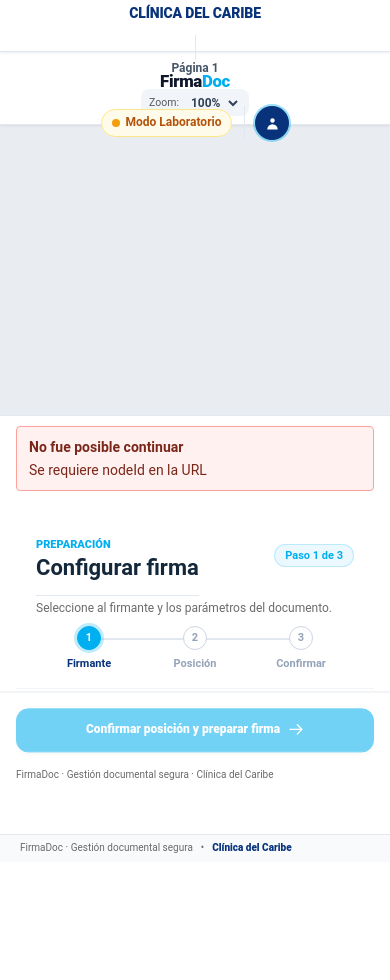
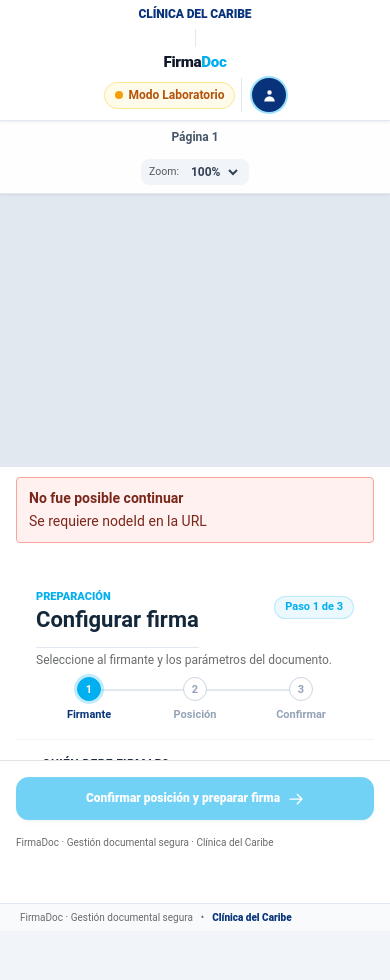
Before and after one commit to GamaYuto/firmadoc, a Python web app: template frontend/templates/iniciar.html in a window 390 px wide. Before the commit the page ends 853 px from the top, so only its background shows below. Run offline with Jinja, Linux system fonts and the light colour scheme; the template is opened without the code that fills it, so the values that code supplies are empty.

Commit message:
style(ui): update firmadoc-theme.css tokens

```diff
--- a/frontend/static/css/firmadoc-theme.css
+++ b/frontend/static/css/firmadoc-theme.css
@@ -201,6 +201,48 @@ html, body {
   flex-shrink: 0;
 }
 
+@media (max-width: 768px) {
+  .app-header {
+    min-height: 56px;
+    height: auto;
+    padding: 0.5rem 0.875rem;
+    gap: 0.5rem;
+    box-sizing: border-box;
+  }
+
+  .brand-block {
+    gap: 0.5rem;
+    min-width: 0;
+  }
+
+  .brand-institution-text {
+    font-size: 0.75rem;
+    font-weight: 800;
+    line-height: 1.1;
+  }
+
+  .brand-divider {
+    height: 1.125rem;
+  }
+
+  .brand-name {
+    font-size: 0.95rem;
+  }
+
+  .brand-context {
+    font-size: 0.6875rem;
+  }
+
+  .header-right-area {
+    gap: 0.375rem;
+  }
+
+  .badge-lab-mode {
+    font-size: 0.6875rem;
+    padding: 0.2rem 0.5rem;
+  }
+}
+
 .badge-lab-mode {
   display: inline-flex;
   align-items: center;
@@ -292,6 +334,16 @@ html, body {
   overflow: hidden;
   margin: 0;
   padding: 0;
+}
+
+@media (max-width: 768px) {
+  body.operational-body:has(.manager-approval-layout) {
+    height: auto !important;
+    min-height: 100dvh !important;
+    max-height: none !important;
+    overflow-y: auto !important;
+    overflow-x: hidden !important;
+  }
 }
 
 /* ==========================================================================
@@ -446,7 +498,7 @@ html, body {
   min-width: 0;
   height: 100%;
   overflow: hidden;
-  background-color: var(--cdc-slate-100);
+  background-color: var(--cdc-slate-200);
 }
 
 .viewer-toolbar {
@@ -533,29 +585,32 @@ html, body {
 
 /* Área de scroll del documento */
 .pdf-scroll {
-  flex: 1;
+  flex: 1 1 0%;
+  min-height: 0;
   overflow-y: auto;
   overflow-x: auto;
-  padding: 1.5rem 1rem 3rem;
+  padding: 28px 16px;
   display: flex;
   flex-direction: column;
   align-items: center;
-  gap: 1.5rem;
+  gap: 28px;
+  background-color: var(--cdc-slate-200);
 }
 
 /* Hoja PDF */
 .pdf-page {
+  flex: 0 0 auto;
   position: relative;
+  margin: 0;
   background: var(--cdc-white);
-  border-radius: 0.75rem;
-  box-shadow: var(--cdc-shadow-sheet);
-  border: 1px solid rgba(226, 232, 240, 0.8);
-  margin-bottom: 1.5rem;
+  border-radius: 4px;
+  border: 1px solid rgba(15, 23, 42, 0.12);
+  box-shadow: 0 4px 14px rgba(15, 23, 42, 0.10), 0 1px 3px rgba(15, 23, 42, 0.05);
 }
 
 .pdf-page canvas {
   display: block;
-  border-radius: 0.75rem;
+  border-radius: 4px;
 }
 
 /* Cajas de firma overlay */
@@ -730,82 +785,107 @@ html, body {
   overflow-y: auto;
 }
 
-/* Sección "¿Quién debe firmar?" - Tarjetas Interactivas */
+/* Sección "¿Quién debe firmar?" - Tarjetas Interactivas Verticales */
 .signer-section-title {
   font-size: 0.75rem;
   font-weight: 700;
   color: var(--cdc-slate-800);
   text-transform: uppercase;
   letter-spacing: 0.03em;
-  margin-bottom: 0.5rem;
+  margin-bottom: 0.625rem;
   display: block;
 }
 
-.signer-card {
-  border: 1px solid var(--cdc-slate-200);
-  border-radius: 0.75rem;
-  padding: 0.625rem 0.75rem;
-  background: var(--cdc-white);
-  cursor: pointer;
-  transition: all 0.15s ease;
-  display: flex;
-  align-items: flex-start;
-  gap: 0.625rem;
-  margin-bottom: 0.5rem;
-  position: relative;
-  width: 100%;
-  box-sizing: border-box;
+.signer-cards-grid,
+.field.signer-cards-grid,
+.field:has(input[name="signerType"]) {
+  display: flex !important;
+  flex-direction: column !important;
+  gap: 12px !important;
+  width: 100% !important;
+  background: transparent !important;
+  padding: 0 !important;
+  border-radius: 0 !important;
+  box-sizing: border-box !important;
+}
+
+.signer-card,
+.field:has(input[name="signerType"]) label.signer-card {
+  width: 100% !important;
+  display: flex !important;
+  align-items: flex-start !important;
+  gap: 12px !important;
+  padding: 12px 14px !important;
+  background: var(--cdc-white) !important;
+  border: 1.5px solid var(--cdc-slate-200) !important;
+  border-radius: 0.75rem !important;
+  cursor: pointer !important;
+  text-align: left !important;
+  box-sizing: border-box !important;
+  box-shadow: var(--cdc-shadow-subtle) !important;
+  margin: 0 !important;
+  transition: border-color 0.15s ease, background-color 0.15s ease, box-shadow 0.15s ease;
 }
 
 .signer-card:hover {
-  border-color: var(--cdc-slate-300);
-  box-shadow: var(--cdc-shadow-subtle);
+  border-color: var(--cdc-slate-300) !important;
+  box-shadow: var(--cdc-shadow-card) !important;
 }
 
 .signer-card.active,
-.signer-card:has(input[type="radio"]:checked) {
-  border: 2px solid var(--cdc-cyan);
-  background: rgba(0, 175, 239, 0.04);
-  box-shadow: 0 0 0 1px var(--cdc-cyan);
+.signer-card:has(input[type="radio"]:checked),
+.field:has(input[name="signerType"]) label.signer-card:has(input:checked) {
+  border-color: var(--cdc-cyan) !important;
+  background: rgba(0, 175, 239, 0.04) !important;
+  box-shadow: 0 0 0 1px var(--cdc-cyan) !important;
 }
 
 .signer-card-indicator {
   width: 1.25rem;
   height: 1.25rem;
   border-radius: 50%;
-  border: 1px solid var(--cdc-slate-300);
+  border: 1.5px solid var(--cdc-slate-300);
   display: flex;
   align-items: center;
   justify-content: center;
   margin-top: 0.1rem;
   flex-shrink: 0;
   background: var(--cdc-white);
+  color: transparent;
   transition: all 0.15s ease;
 }
 
 .signer-card.active .signer-card-indicator,
-.signer-card:has(input[type="radio"]:checked) .signer-card-indicator {
+.signer-card:has(input[type="radio"]:checked) .signer-card-indicator,
+.field:has(input[name="signerType"]) label.signer-card:has(input:checked) .signer-card-indicator {
   background: var(--cdc-cyan);
   border-color: var(--cdc-cyan);
   color: var(--cdc-white);
+  box-shadow: 0 0 0 2px rgba(0, 175, 239, 0.2);
 }
 
 .signer-card-body {
-  flex: 1;
+  flex: 1 1 0%;
   min-width: 0;
+  word-break: normal;
+  overflow-wrap: break-word;
 }
 
 .signer-card-header {
   display: flex;
   align-items: center;
   justify-content: space-between;
-  margin-bottom: 0.125rem;
+  gap: 8px;
+  margin-bottom: 0.25rem;
 }
 
 .signer-card-title {
-  font-size: 0.75rem;
+  font-size: 0.8125rem;
   font-weight: 700;
   color: var(--cdc-slate-800);
+  line-height: 1.25;
+  word-break: normal;
+  overflow-wrap: break-word;
 }
 
 .signer-card.active .signer-card-title,
@@ -818,15 +898,19 @@ html, body {
   font-weight: 700;
   background: var(--cdc-blue-light);
   color: var(--cdc-blue);
-  padding: 0.1rem 0.4rem;
-  border-radius: 0.25rem;
+  padding: 0.125rem 0.5rem;
+  border-radius: 9999px;
+  white-space: nowrap;
+  flex-shrink: 0;
 }
 
 .signer-card-desc {
-  font-size: 0.6875rem;
+  font-size: 0.75rem;
   color: var(--cdc-slate-600);
-  line-height: 1.3;
+  line-height: 1.35;
   margin: 0;
+  word-break: normal;
+  overflow-wrap: break-word;
 }
 
 /* Tarjeta de información de Posición de Firma */
```
